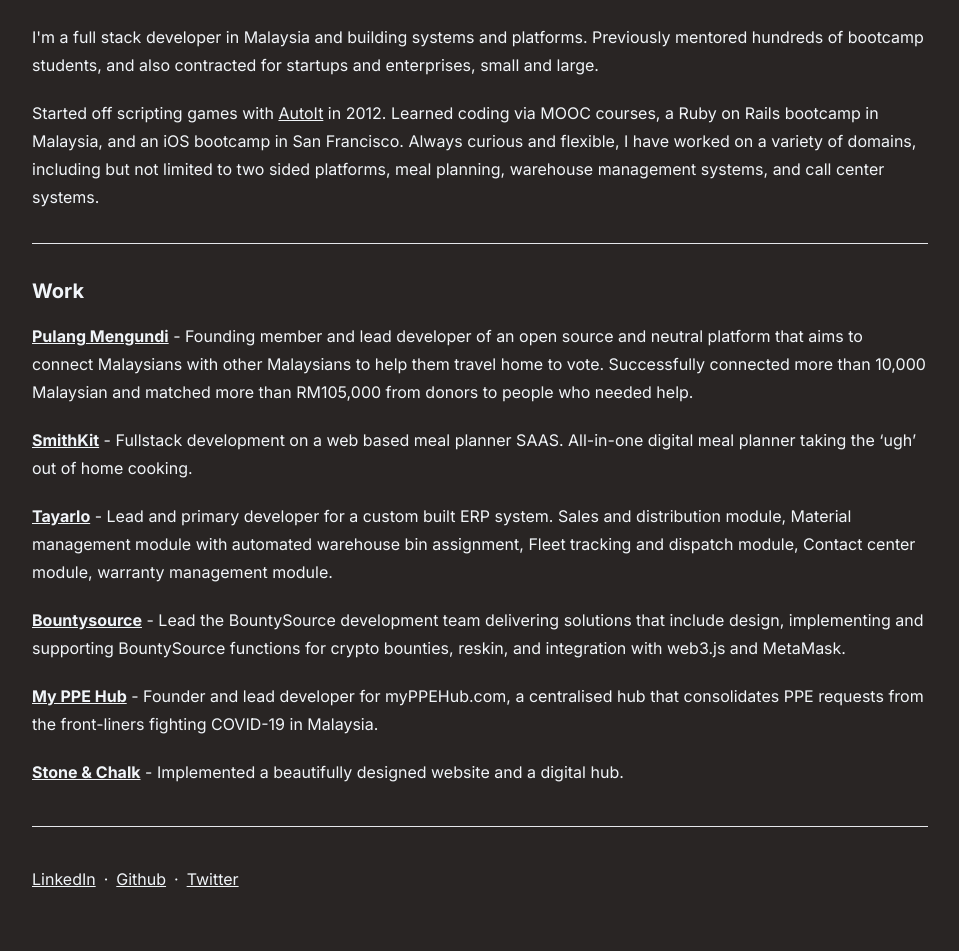
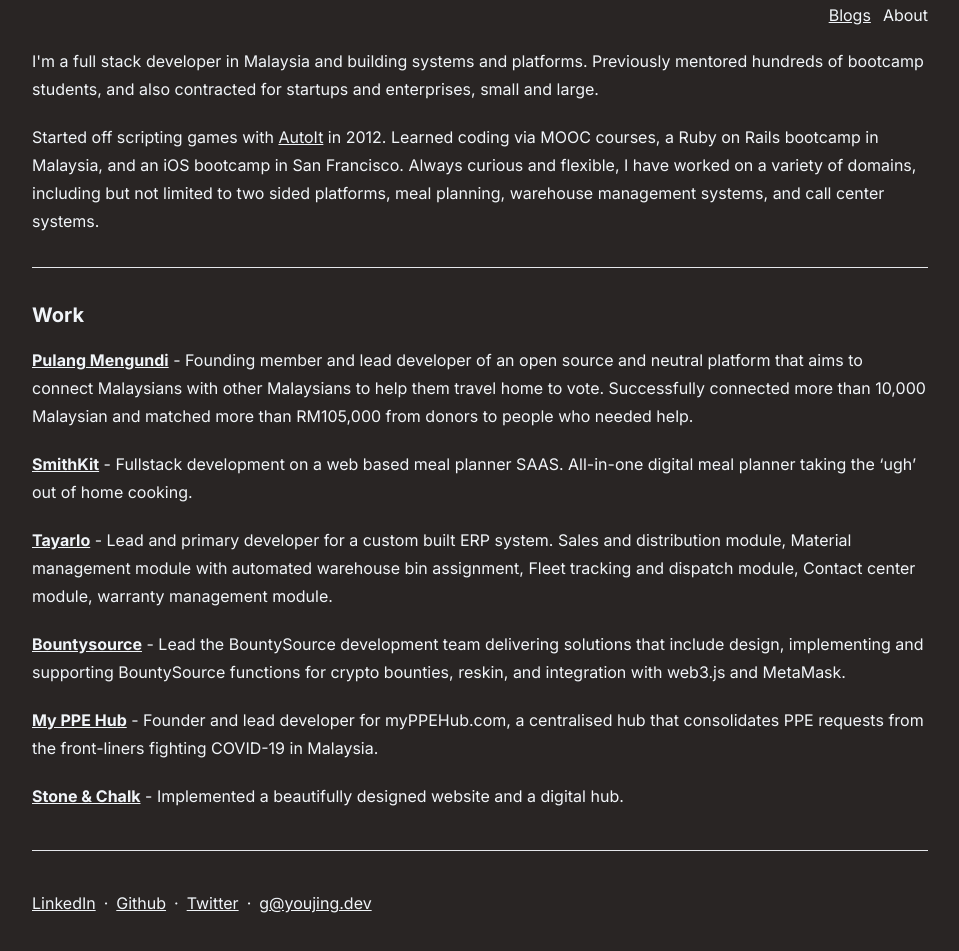
Before and after one commit to youjingwong/youjing, a Next.js app: page / in a window 1280 px wide. Shown: the part 113-1064 px from the top of the page, without its empty margins (160-1119 px from the left). Built offline with nearby package versions, Linux system fonts and the light colour scheme.

Commit message:
add email

```diff
--- /dev/null
+++ b/pages/blogs.tsx
@@ -0,0 +1,21 @@
+import type { NextPage } from "next";
+import Link from "next/link";
+
+const Blogs: NextPage = () => {
+  return (
+    <div className="container py-20">
+      <h1>Blogs</h1>
+
+      <div className="text-right">
+        <Link href="/blogs">
+          <a className="disabled:bg-gray-50 ml-3">Blogs</a>
+        </Link>
+        <Link href="/">
+          <a className="underline ml-3">About</a>
+        </Link>
+      </div>
+    </div>
+  );
+};
+
+export default Blogs;
--- a/pages/index.tsx
+++ b/pages/index.tsx
@@ -1,12 +1,25 @@
 import type { NextPage } from "next";
+import Head from "next/head";
 import Link from "next/link";
 import { workSummaries } from "../src/data/work_summaries";
 
 const Home: NextPage = () => {
   return (
+    <>
+      <Head>
+        <title>Blogs</title>
+      </Head>
       <div className="container py-20">
         <h1>You Jing</h1>
 
+        <div className="text-right">
+          <Link href="/blogs">
+            <a className="underline ml-3">Blogs</a>
+          </Link>
+          <Link href="/">
+            <a className="disabled:bg-gray-50 ml-3">About</a>
+          </Link>
+        </div>
         <p className="mt-5">
           I&apos;m a full stack developer in Malaysia and building systems and
           platforms. Previously mentored hundreds of bootcamp students, and also
@@ -73,8 +86,18 @@
           >
             Twitter
           </a>
+          <span className="mx-2">·</span>
+          <a
+            href="mailto:g@youjing.dev"
+            className="underline"
+            target="_blank"
+            rel="noopener noreferrer"
+          >
+            g@youjing.dev
+          </a>
         </div>
       </div>
+    </>
   );
 };
 
```
Lines whose indentation alone changed are shown as unchanged.
